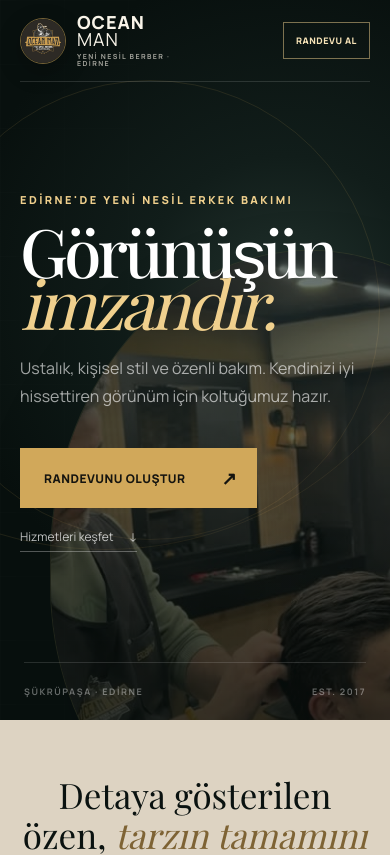
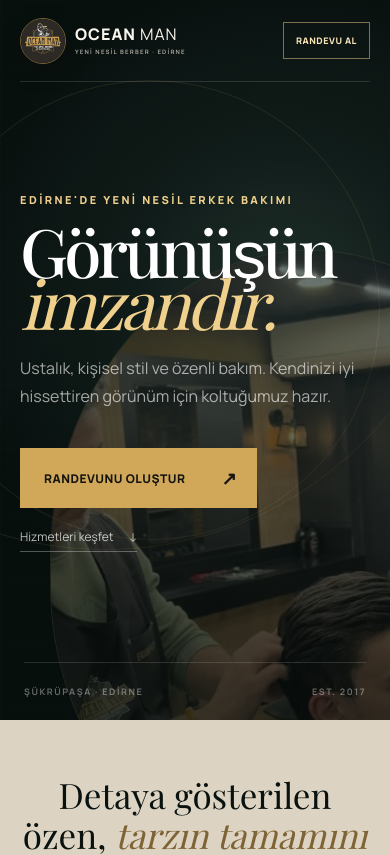
Before and after one commit to terdogan22/oceanman, a Next.js app: page / in a window 390 px wide. Shown: the top 855 px of the page. Built offline with nearby package versions, Linux system fonts and the light colour scheme; a web font is replaced by a local one.

Commit message:
style: enlarge header branding

```diff
--- a/app/globals.css
+++ b/app/globals.css
@@ -23,12 +23,13 @@ button { color: inherit; }
 .eyebrow { margin: 0; color: var(--gold-light); font-size: 11px; font-weight: 800; letter-spacing: .22em; }
 .eyebrow.dark { color: #8b6c32; }
 
-.brand { display: inline-flex; align-items: center; gap: 11px; color: var(--ink); letter-spacing: .06em; }
+.brand { display: inline-flex; align-items: center; gap: 14px; color: var(--ink); letter-spacing: .06em; }
 .brand-light { color: #f9f4e9; }
-.brand .logo-mark { width: 46px; height: 46px; object-fit: cover; border: 1px solid rgba(209,168,90,.55); border-radius: 50%; box-shadow: 0 8px 24px rgba(0,0,0,.24); }
-.brand > span { display: flex; flex-direction: column; font-size: 18px; font-weight: 400; line-height: .92; }
+.brand .logo-mark { width: 56px; height: 56px; object-fit: cover; border: 1px solid rgba(209,168,90,.55); border-radius: 50%; box-shadow: 0 8px 24px rgba(0,0,0,.24); }
+.brand > span { display: flex; flex-direction: column; font-weight: 400; }
+.brand-name { display: block; white-space: nowrap; font-size: 21px; line-height: 1; }
 .brand strong { font-weight: 900; }
-.brand small { margin-top: 7px; font-size: 7px; font-weight: 700; letter-spacing: .2em; opacity: .64; }
+.brand small { margin-top: 8px; white-space: nowrap; font-size: 8px; font-weight: 700; letter-spacing: .2em; opacity: .64; }
 
 /* Homepage */
 .home-page { overflow: hidden; background: var(--paper); }
@@ -273,6 +274,10 @@ button { color: inherit; }
 }
 
 @media (max-width: 720px) {
+  .brand { gap: 9px; }
+  .brand .logo-mark { width: 46px; height: 46px; }
+  .brand-name { font-size: 16px; }
+  .brand small { margin-top: 6px; font-size: 6px; }
   .home-hero { min-height: 720px; padding: 0 20px; }
   .home-nav { height: 82px; }
   .nav-book { gap: 8px; min-width: auto; padding: 11px 12px; font-size: 9px; }
--- a/components/site-logo.tsx
+++ b/components/site-logo.tsx
@@ -19,7 +19,7 @@ export function SiteLogo({ light = false }: { light?: boolean }) {
     <Link className={`brand ${light ? "brand-light" : ""}`} href="/" aria-label="Oceanman ana sayfa">
       <LogoMark />
       <span>
-        <strong>OCEAN</strong>MAN
+        <span className="brand-name"><strong>OCEAN</strong> MAN</span>
         <small>YENİ NESİL BERBER · EDİRNE</small>
       </span>
     </Link>
```
